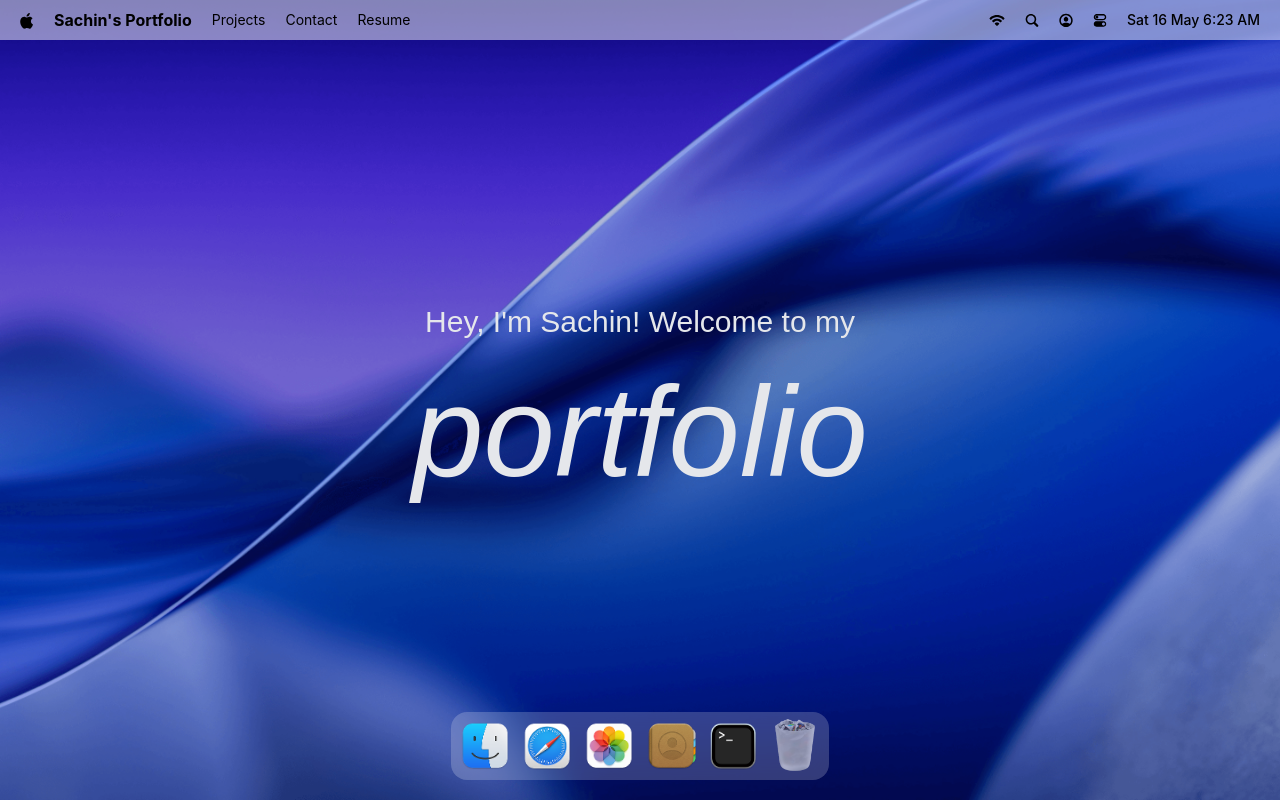
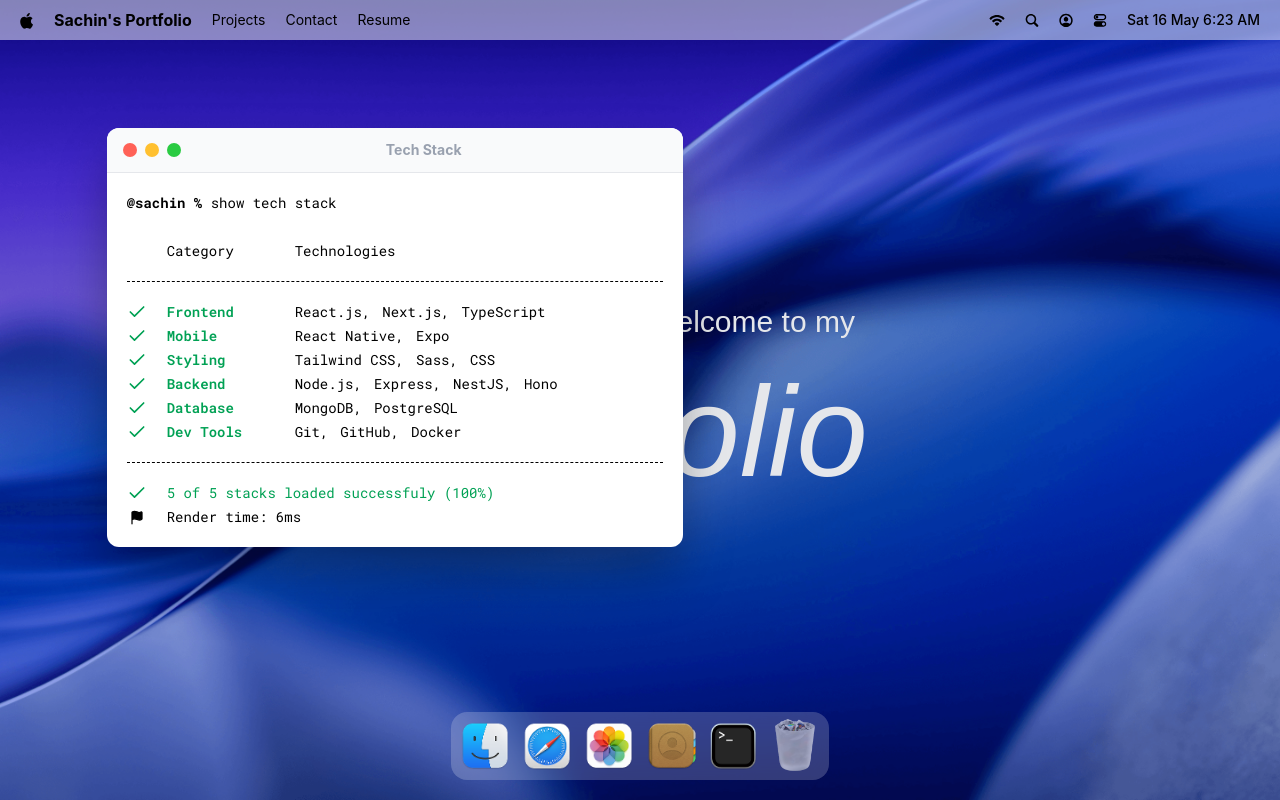
Before and after one commit to sachinpalsp917/MacOS_Portfolio, a React (Vite) app: page / in a window 1280 px wide. Both pictures are taken after a click on the button 733 px from the left and 746 px from the top of the page. Built offline with nearby package versions, Linux system fonts and the light colour scheme; a web font is replaced by a local one.

Commit message:
implemented a hoc for managing window states and add the first window - terminal

```diff
--- a/src/App.jsx
+++ b/src/App.jsx
@@ -1,4 +1,9 @@
 import { Dock, Navbar, Welcome } from "#components";
+import { Terminal } from "#windows";
+import gsap from "gsap";
+
+import { Draggable } from "gsap/Draggable";
+gsap.registerPlugin(Draggable);
 
 const App = () => {
   return (
@@ -6,6 +11,8 @@ const App = () => {
       <Navbar />
       <Welcome />
       <Dock />
+
+      <Terminal />
     </main>
   );
 };
--- /dev/null
+++ b/src/components/WindowControls.jsx
@@ -0,0 +1,14 @@
+import useWindowStore from "#store/window";
+
+const WindowControls = ({ target }) => {
+  const { closeWindow } = useWindowStore();
+  return (
+    <div id="window-controls">
+      <div className="close" onClick={() => closeWindow(target)} />
+      <div className="minimize" />
+      <div className="maximize" />
+    </div>
+  );
+};
+
+export default WindowControls;
--- a/src/components/index.js
+++ b/src/components/index.js
@@ -1,5 +1,6 @@
 import Welcome from "#components/Welcome.jsx";
 import Navbar from "#components/Navbar.jsx";
 import Dock from "#components/Dock";
+import WindowControls from "#components/WindowControls";
 
-export { Welcome, Navbar, Dock };
+export { Welcome, Navbar, Dock, WindowControls };
--- /dev/null
+++ b/src/hoc/WindowWrapper.jsx
@@ -0,0 +1,60 @@
+import useWindowStore from "#store/window";
+import { useGSAP } from "@gsap/react";
+import gsap from "gsap";
+import { Draggable } from "gsap/Draggable";
+import { useLayoutEffect, useRef } from "react";
+
+const WindowWrapper = (Component, windowKey) => {
+  const Wrapped = (props) => {
+    const { focusWindow, windows } = useWindowStore();
+    const { isOpen, zIndex } = windows[windowKey];
+    const ref = useRef(null);
+
+    useGSAP(() => {
+      const el = ref.current;
+      if (!el || !isOpen) return;
+      el.style.display = "block";
+      gsap.fromTo(
+        el,
+        { scale: 0.8, opacity: 0, y: 40 },
+        { scale: 1, opacity: 1, y: 0, duration: 0.4, ease: "power3.out" }
+      );
+    }, [isOpen]);
+
+    useGSAP(() => {
+      const el = ref.current;
+      if (!el) return;
+
+      const [instance] = Draggable.create(el, {
+        onPress: () => focusWindow(windowKey),
+      });
+
+      return () => instance.kill();
+    }, []);
+
+    useLayoutEffect(() => {
+      const el = ref.current;
+      if (!el) return;
+      el.style.display = isOpen ? "block" : "none";
+    }, [isOpen]);
+
+    return (
+      <section
+        id={windowKey}
+        ref={ref}
+        style={{ zIndex }}
+        className="absoulute"
+      >
+        <Component {...props} />
+      </section>
+    );
+  };
+
+  Wrapped.displayName = `WindowWrapper(${
+    Component.displayName || Component.name || "Component"
+  })`;
+
+  return Wrapped;
+};
+
+export default WindowWrapper;
--- /dev/null
+++ b/src/windows/Terminal.jsx
@@ -0,0 +1,58 @@
+import { WindowControls } from "#components";
+import { techStack } from "#constants";
+import WindowWrapper from "#hoc/WindowWrapper";
+import { Check, Flag } from "lucide-react";
+
+const Terminal = () => {
+  return (
+    <>
+      <div id="window-header">
+        <WindowControls target="terminal" />
+        <h2>Tech Stack</h2>
+      </div>
+
+      <div className="techstack">
+        <p>
+          <span className="font-bold">@sachin % </span>
+          show tech stack
+        </p>
+
+        <div className="label">
+          <p className="w-32">Category</p>
+          <p>Technologies</p>
+        </div>
+
+        <ul className="content">
+          {techStack.map(({ category, items }) => (
+            <li key={category} className="flex items-center">
+              <Check className="check" size={20} />
+              <h3>{category}</h3>
+              <ul>
+                {items.map((item, i) => (
+                  <li key={i}>
+                    {item}
+                    {i < items.length - 1 ? "," : ""}
+                  </li>
+                ))}
+              </ul>
+            </li>
+          ))}
+        </ul>
+
+        <div className="footnote">
+          <p>
+            <Check size={20} /> 5 of 5 stacks loaded successfuly (100%)
+          </p>
+          <p className="text-black">
+            <Flag size={15} fill="black" />
+            Render time: 6ms
+          </p>
+        </div>
+      </div>
+    </>
+  );
+};
+
+const TerminalWindow = WindowWrapper(Terminal, "terminal");
+
+export default TerminalWindow;
--- /dev/null
+++ b/src/windows/index.js
@@ -0,0 +1,3 @@
+import Terminal from "#windows/Terminal";
+
+export { Terminal };
```
